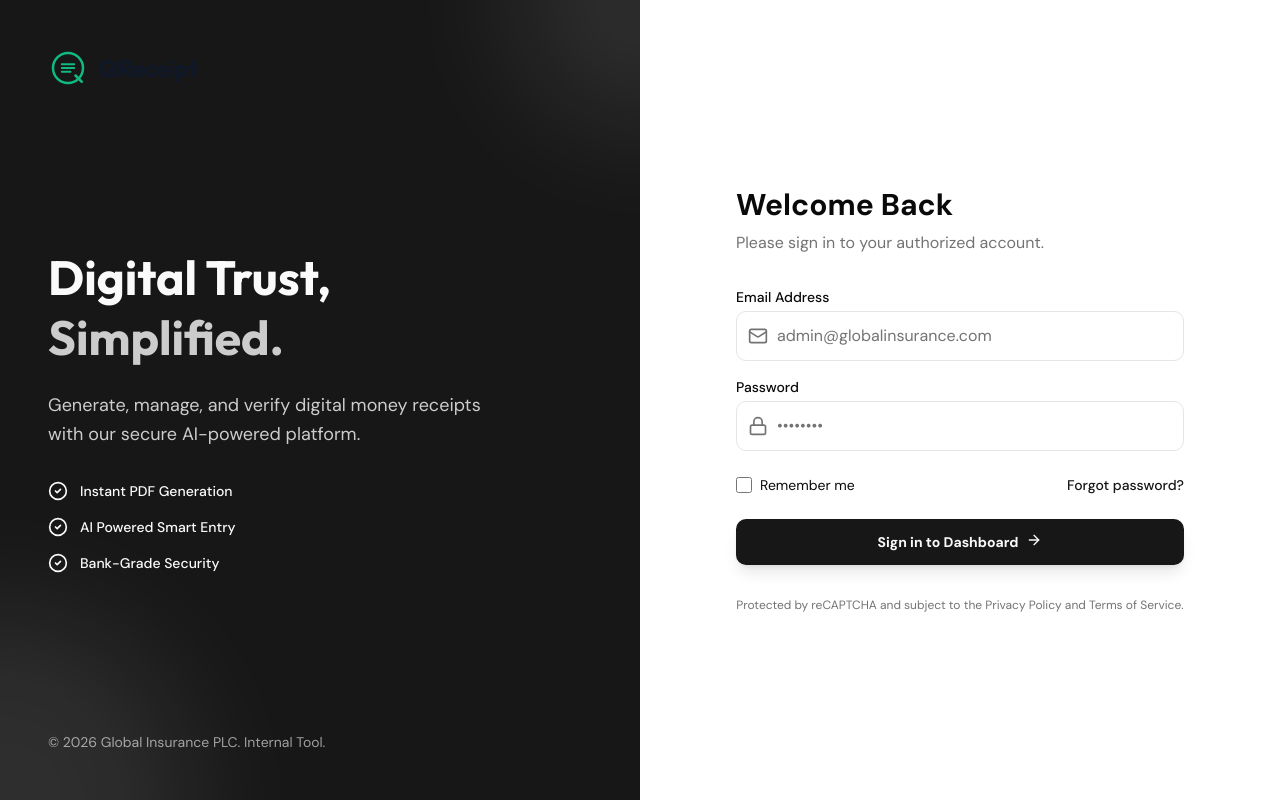
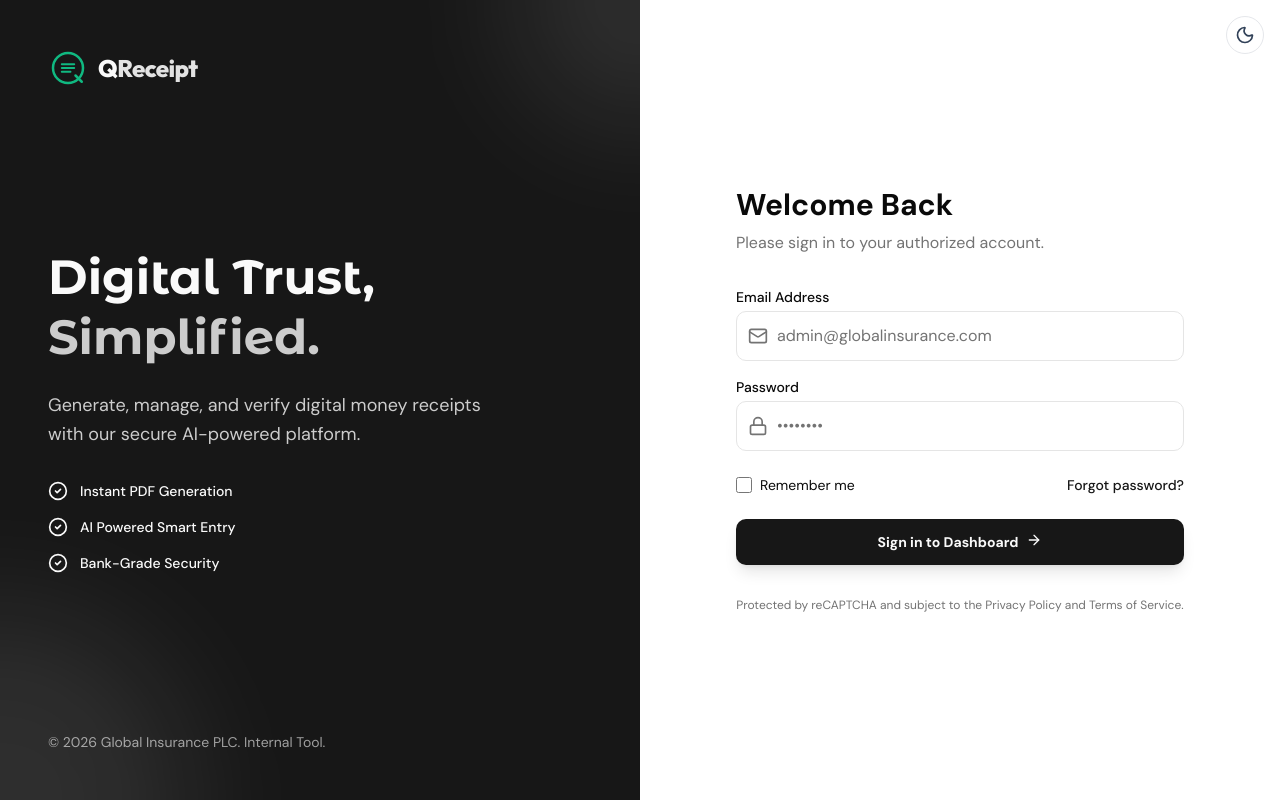
Before and after one commit to hadialhamza/qreceipt, a Next.js app: page / in a window 1280 px wide. Built offline with nearby package versions, Linux system fonts and the light colour scheme.

Commit message:
implemented theme options

```diff
--- a/package.json
+++ b/package.json
@@ -13,6 +13,7 @@
     "clsx": "^2.1.1",
     "lucide-react": "^0.563.0",
     "next": "16.1.5",
+    "next-themes": "^0.4.6",
     "react": "19.2.3",
     "react-dom": "19.2.3",
     "tailwind-merge": "^3.4.0"
--- a/src/app/layout.jsx
+++ b/src/app/layout.jsx
@@ -22,13 +22,22 @@ export const metadata = {
   description: "Generated by create next app",
 };
 
+import { ThemeProvider } from "@/components/theme-provider";
+
 export default function RootLayout({ children }) {
   return (
-    <html lang="en">
+    <html lang="en" suppressHydrationWarning>
       <body
         className={`${montserratAlternates.variable} ${dmSans.variable} ${outfit.variable} antialiased`}
       >
-        {children}
+        <ThemeProvider
+          attribute="class"
+          defaultTheme="system"
+          enableSystem
+          disableTransitionOnChange
+        >
+          {children}
+        </ThemeProvider>
       </body>
     </html>
   );
--- a/src/app/page.jsx
+++ b/src/app/page.jsx
@@ -1,4 +1,5 @@
 import Logo from "@/components/logo/Logo";
+import { ThemeToggle } from "@/components/ThemeToggle";
 import {
   ShieldCheck,
   Lock,
@@ -10,23 +11,22 @@ import {
 export default function LoginPage() {
   return (
     <div className="min-h-screen flex w-full">
+      <div className="absolute top-4 right-4 z-50">
+        <ThemeToggle />
+      </div>
       <div className="hidden lg:flex w-1/2 bg-primary relative overflow-hidden flex-col justify-between p-12 text-primary-foreground">
         <div className="absolute top-0 right-0 w-64 h-64 bg-primary-foreground/10 rounded-full blur-3xl -translate-y-1/2 translate-x-1/2"></div>
         <div className="absolute bottom-0 left-0 w-96 h-96 bg-primary-foreground/10 rounded-full blur-3xl translate-y-1/2 -translate-x-1/2"></div>
 
         {/* Logo */}
-        <div className="flex items-center gap-2 z-10">
-          <Logo/>
-          {/* <div className="bg-primary-foreground/10 p-2 rounded-lg backdrop-blur-sm">
-            <ShieldCheck size={32} className="text-primary-foreground" />
+        <div className="flex items-center justify-between z-10 w-full">
+          <div className="flex items-center gap-2">
+            <Logo variant="inverted" />
           </div>
-          <span className="font-logo text-primary-foreground text-3xl font-bold tracking-tight">
-            Q<span className="text-primary-foreground/80">Receipt</span>
-          </span> */}
         </div>
 
         <div className="z-10 max-w-md">
-          <h1 className="font-logo text-5xl font-bold mb-6 leading-tight">
+          <h1 className="font-heading text-5xl font-bold mb-6 leading-tight">
             Digital Trust, <br />
             <span className="text-primary-foreground/80">Simplified.</span>
           </h1>
@@ -61,6 +61,9 @@ export default function LoginPage() {
             <span className="font-logo text-3xl font-bold text-foreground">
               Q<span className="text-primary">Receipt</span>
             </span>
+          </div>
+          <div className="lg:hidden absolute top-4 right-4">
+            <ThemeToggle />
           </div>
 
           <div className="text-center lg:text-left">
--- /dev/null
+++ b/src/components/ThemeToggle.jsx
@@ -0,0 +1,35 @@
+"use client";
+
+import { Moon, Sun } from "lucide-react";
+import { useTheme } from "next-themes";
+import { useState, useEffect } from "react";
+
+export function ThemeToggle({ className }) {
+  const { theme, setTheme } = useTheme();
+  const [mounted, setMounted] = useState(false);
+
+  useEffect(() => {
+    const timer = setTimeout(() => {
+      setMounted(true);
+    }, 0);
+    return () => clearTimeout(timer);
+  }, []);
+
+  if (!mounted) {
+    return null;
+  }
+
+  return (
+    <button
+      onClick={() => setTheme(theme === "dark" ? "light" : "dark")}
+      className={`p-2 rounded-full hover:bg-gray-100 dark:hover:bg-gray-800 transition-colors border border-gray-200 dark:border-gray-700 ${className}`}
+      aria-label="Toggle Theme"
+    >
+      {theme === "dark" ? (
+        <Sun className="h-5 w-5 text-orange-400 transition-all" />
+      ) : (
+        <Moon className="h-5 w-5 text-slate-700 transition-all" />
+      )}
+    </button>
+  );
+}
--- a/src/components/logo/Logo.jsx
+++ b/src/components/logo/Logo.jsx
@@ -5,6 +5,7 @@ export default function Logo({
   className = "",
   size = "md", // option: "sm" | "md" | "lg"
   href = "/",
+  variant = "default", // option: "default" | "inverted"
   onClick,
 }) {
   const sizeMap = {
@@ -15,6 +16,11 @@ export default function Logo({
 
   const { icon: iconSize, text: textSize } = sizeMap[size] || sizeMap.md;
   const Component = onClick ? "div" : Link;
+
+  const textColor =
+    variant === "inverted" ? "text-primary-foreground" : "text-foreground";
+  const accentColor =
+    variant === "inverted" ? "text-primary-foreground/90" : "text-primary";
 
   return (
     <Component
@@ -35,9 +41,9 @@ export default function Logo({
       </div>
 
       <span
-        className={`font-logo font-extrabold tracking-tight leading-none text-gray-900 transition-colors ${textSize}`}
+        className={`font-logo font-extrabold tracking-tight leading-none ${textColor} transition-colors ${textSize}`}
       >
-        Q<span className="text-brand-600">Receipt</span>
+        Q<span className={accentColor}>Receipt</span>
       </span>
     </Component>
   );
--- /dev/null
+++ b/src/components/theme-provider.jsx
@@ -0,0 +1,8 @@
+"use client";
+
+import * as React from "react";
+import { ThemeProvider as NextThemesProvider } from "next-themes";
+
+export function ThemeProvider({ children, ...props }) {
+  return <NextThemesProvider {...props}>{children}</NextThemesProvider>;
+}
```
Also changed, not shown: 1 other file (tests, documents, lock files or other folders).
